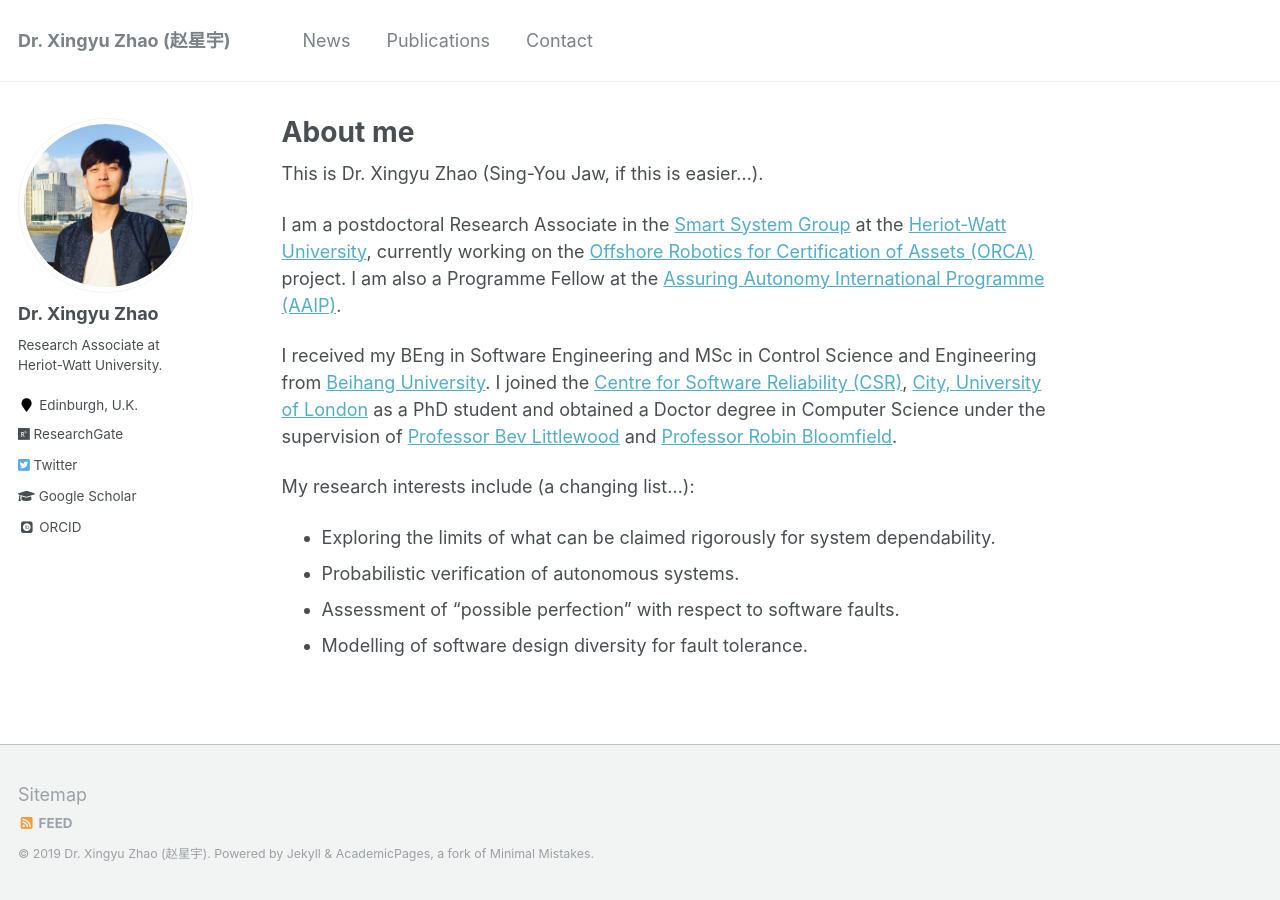
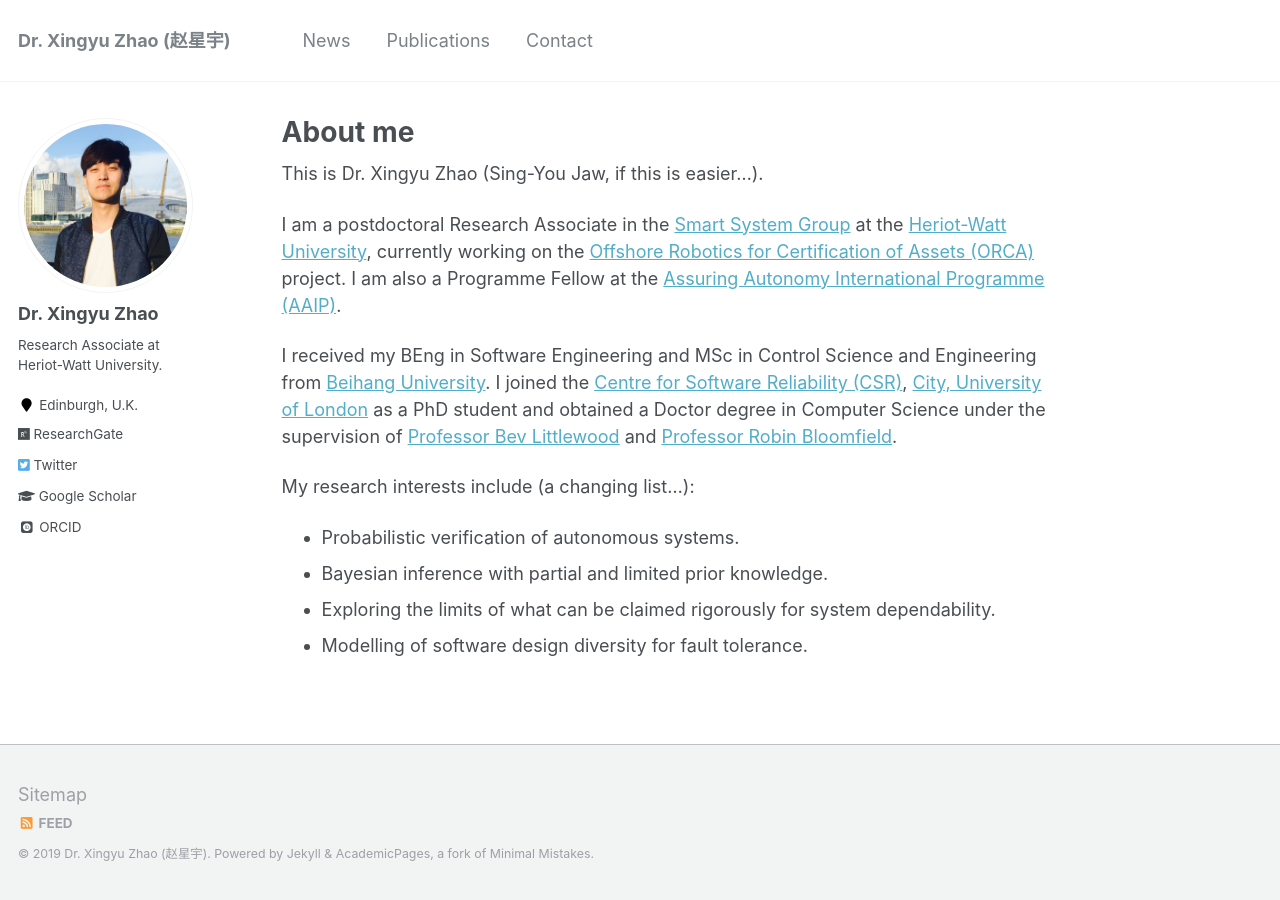
Before and after one commit to x-y-zhao/x-y-zhao.github.io, a Jekyll site: the page built from _pages/about.md, in a window 1280 px wide. Built offline with Jekyll 4.4.1, drawn with Linux system fonts in a browser that asks for light colours; some web fonts are replaced.

Commit message:
Update about.md

```diff
--- a/_pages/about.md
+++ b/_pages/about.md
@@ -15,9 +15,9 @@ I am a postdoctoral Research Associate in the [Smart System Group](https://smart
 I received my BEng in Software Engineering and MSc in Control Science and Engineering from [Beihang University](https://ev.buaa.edu.cn/). I joined the [Centre for Software Reliability (CSR)](https://www.city.ac.uk/about/schools/mathematics-computer-science-engineering/research/centre-for-software-reliability), [City, University of London](https://www.city.ac.uk/) as a PhD student and obtained a Doctor degree in Computer Science under the supervision of [Professor Bev Littlewood](https://www.city.ac.uk/people/academics/bev-littlewood) and [Professor Robin Bloomfield](https://www.city.ac.uk/people/academics/robin-bloomfield).
 
 My research interests include (a changing list...):
+* Probabilistic verification of autonomous systems.
+* Bayesian inference with partial and limited prior knowledge.
 * Exploring the limits of what can be claimed rigorously for system dependability.
-* Probabilistic verification of autonomous systems.
-* Assessment of "possible perfection" with respect to software faults.
 * Modelling of software design diversity for fault tolerance.
 
 <!--- powered by the [academicpages template](https://github.com/academicpages/academicpages.github.io) and hosted --->
```
